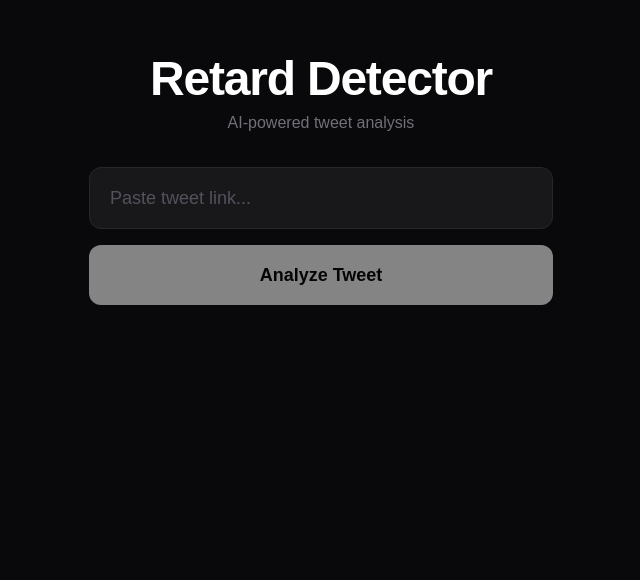
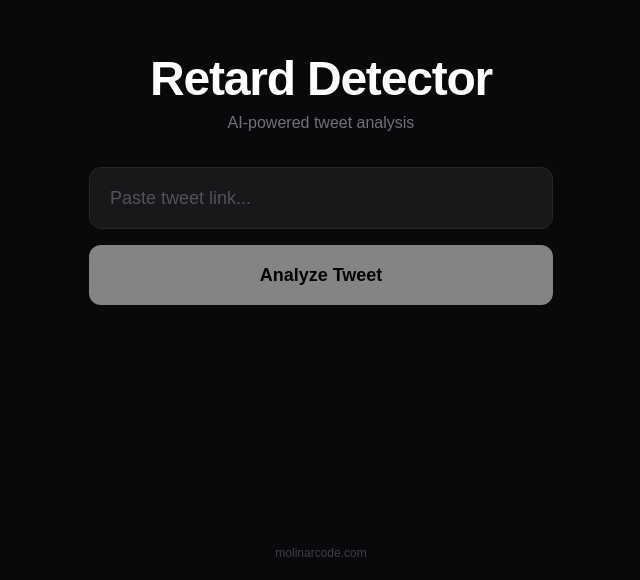
Before and after one commit to matthewmolinar/retard-detector, a Next.js app: page / in a window 1280 px wide. Shown: the part 220-800 px from the top of the page, without its empty margins (319-959 px from the left). Built offline with nearby package versions, Linux system fonts and the light colour scheme.

Commit message:
Add subtle molinarcode.com footer link

```diff
--- a/src/app/page.tsx
+++ b/src/app/page.tsx
@@ -205,6 +205,11 @@ export default function Home() {
           </div>
         )}
       </main>
+      <footer className="fixed bottom-4 text-center w-full">
+        <a href="https://molinarcode.com" target="_blank" rel="noopener noreferrer" className="text-xs text-zinc-700 hover:text-zinc-500 transition-colors">
+          molinarcode.com
+        </a>
+      </footer>
     </div>
   );
 }
```
